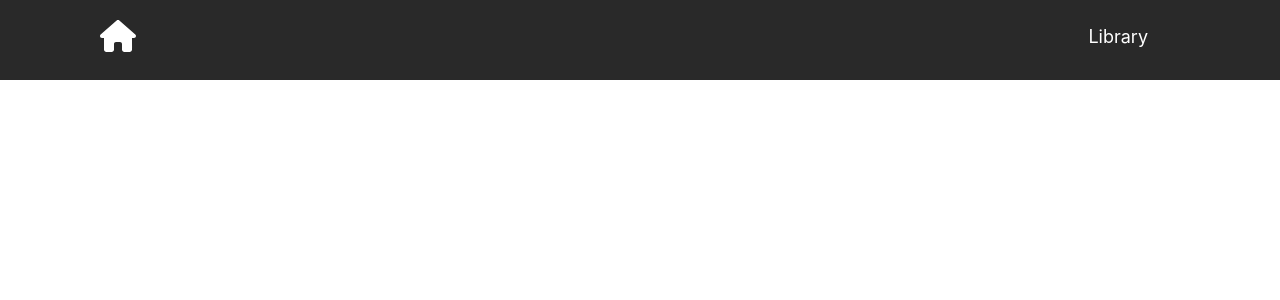
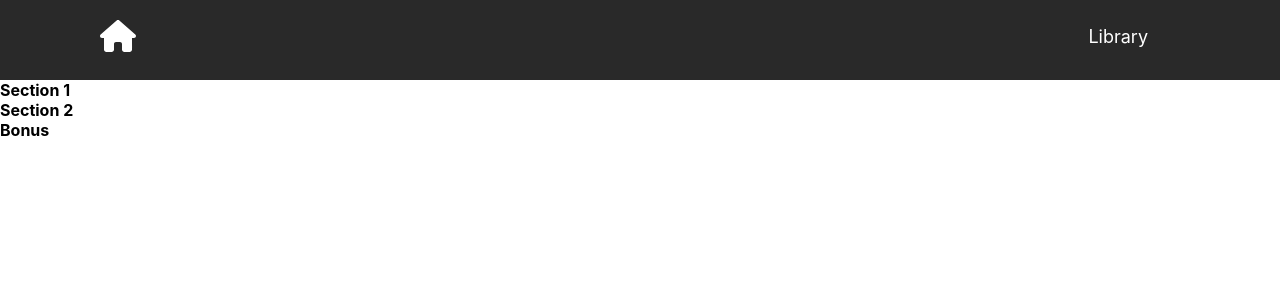
Before and after one commit to jandos0492/dispatch-42, a React (Create React App) app: page /english-in-tracking in a window 1280 px wide. Shown: the top 300 px of the page. Built offline with nearby package versions, Linux system fonts and the light colour scheme.

Commit message:
Added the Home component

```diff
--- a/public/index.html
+++ b/public/index.html
@@ -7,7 +7,7 @@
   <meta name="theme-color" content="#000000" />
   <link rel="stylesheet" href="https://cdnjs.cloudflare.com/ajax/libs/font-awesome/5.15.1/css/all.min.css" />
 
-  <title>%REACT_APP_TITLE%</title>
+  <title>Dispatch 42</title>
 </head>
 
 <body>
--- a/src/App.js
+++ b/src/App.js
@@ -1,10 +1,18 @@
+import React from "react";
+import { Routes, Route } from "react-router-dom";
 import NavBar from './components/NavBar';
+import Home from "./components/Home";
 import './App.css';
+import Course from "./components/Course";
 
 function App() {
   return (
     <>
       <NavBar />
+      <Routes>
+        <Route path="/" element={<Home />} />
+        <Route path="/english-in-tracking" element={<Course />} />
+      </Routes>
     </>
   )
 }
--- /dev/null
+++ b/src/components/Course/Section.js
@@ -0,0 +1,20 @@
+import React from 'react';
+
+const Section = ({ title, lessons, isExpanded, onClick }) => {
+    return (
+        <div>
+            <div onClick={onClick} style={{ cursor: 'pointer', fontWeight: 'bold' }}>
+                {title}
+            </div>
+            {isExpanded && (
+                <div style={{ paddingLeft: '20px' }}>
+                    {lessons.map((lesson, index) => (
+                        <div key={index}>{lesson}</div>
+                    ))}
+                </div>
+            )}
+        </div>
+    );
+};
+
+export default Section;
--- /dev/null
+++ b/src/components/Course/index.js
@@ -0,0 +1,41 @@
+import React, { useState } from 'react';
+import Section from './Section';
+
+const Course = () => {
+    const [expandedSection, setExpandedSection] = useState(null);
+
+    const sections = [
+        {
+            title: 'Section 1',
+            lessons: ['Lesson 1', 'Lesson 2', 'Lesson 3', 'Lesson 4', 'Lesson 5'],
+        },
+        {
+            title: 'Section 2',
+            lessons: ['Lesson 1', 'Lesson 2', 'Lesson 3', 'Lesson 4', 'Lesson 5'],
+        },
+        {
+            title: 'Bonus',
+            lessons: ['Lesson 1'],
+        },
+    ];
+
+    const handleSectionClick = (index) => {
+        setExpandedSection(expandedSection === index ? null : index);
+    };
+
+    return (
+        <div>
+            {sections.map((section, index) => (
+                <Section
+                    key={index}
+                    title={section.title}
+                    lessons={section.lessons}
+                    isExpanded={expandedSection === index}
+                    onClick={() => handleSectionClick(index)}
+                />
+            ))}
+        </div>
+    );
+};
+
+export default Course;
--- /dev/null
+++ b/src/components/Home/Home.css
@@ -0,0 +1,47 @@
+.home-container {
+    display: flex;
+    justify-content: space-evenly;
+    align-items: center;
+    height: 100vh;
+}
+
+.section {
+    text-align: center;
+    color: white;
+    transition: all 0.3s ease-in-out;
+    margin-top: -180px;
+}
+
+.section:hover {
+    transform: scale(1.05);
+}
+
+.section img {
+    width: 400px;
+    height: 270px;
+    border-radius: 10px;
+}
+
+.section p {
+    margin: 10px auto;
+    font-size: 18px;
+    color: black;
+}
+
+.section a {
+    text-decoration: none;
+}
+
+
+@media screen and (max-width: 1500px) {
+    .home-container {
+        margin-top: 150px;
+        flex-direction: column;
+        gap: 100px;
+    }
+
+    .section img {
+        width: 300px;
+        height: 220px;
+    }
+}
--- /dev/null
+++ b/src/components/Home/index.js
@@ -0,0 +1,44 @@
+import React from "react";
+import { Link } from "react-router-dom";
+import "./Home.css";
+
+const Home = () => {
+    return (
+        <div className="home-page-container">
+            <div className="home-container">
+                <div className="section">
+                    <Link to="english-in-tracking">
+                        <img
+                            src="https://static.ecoach.com/upload/12310/image/583bd3f1-7845-413d-9687-00479c3d24e5.png"
+                            alt="english in tracking"
+                            className="big-image"
+                        />
+                        <p>English in tracking</p>
+                    </Link>
+                </div>
+                <div className="section">
+                    <Link to="truck-dispatcher-theory">
+                        <img
+                            src="https://static.ecoach.com/upload/12310/image/c9e3465a-3bd4-45d3-8be1-a7513bd806de.jpg"
+                            alt="track dispatcher theory"
+                            className="big-image"
+                        />
+                        <p>Truck Dispatcher 3.0 - Theory</p>
+                    </Link>
+                </div>
+                <div className="section">
+                    <Link to="truck-dispatcher-trailer-type-peculiarities">
+                        <img
+                            src="https://static.ecoach.com/upload/12310/image/80089c49-f8c0-4546-b2c5-2cafd826e550.jpg"
+                            alt="truck dispatcher trailer type peculiarities"
+                            className="big-image"
+                        />
+                        <p>Truck Dispatcher 3.0 - (Constructor) Trailer Type Peculiarities</p>
+                    </Link>
+                </div>
+            </div>
+        </div>
+    )
+}
+
+export default Home
```
